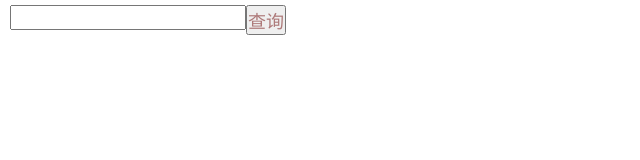
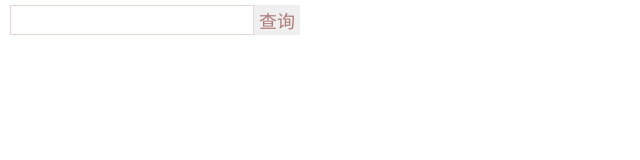
Before and after one commit to godghdai/website, a website: page public/index.html in a window 1280 px wide. Shown: the whole page, without its empty margins (0-640 px from the left). Drawn offline with Linux system fonts and the light colour scheme.

Commit message:
update css

```diff
--- a/public/css/index.css
+++ b/public/css/index.css
@@ -26,9 +26,19 @@ body {
 
 .left {
     float: left;
+    border: 1px solid #e5d6d6;
+    height: 30px;
+    box-sizing: border-box;
+    padding: 2px 5px 0px 5px;
+}
+
+.right {
+    height: 30px;
+    box-sizing: border-box;
 }
 
 .container {
+    background-color: white;
     position: relative;
     padding: 40px 10px 10px 10px;
     width: 100%;
@@ -42,6 +52,28 @@ body {
     top: 5px;
     height: 30px;
     width: 400px;
+}
+
+.toolbar .keyword {
+    border: none;
+    -moz-appearance: none;
+    -webkit-appearance: none;
+    /*解决ios上按钮的圆角问题*/
+    border-radius: 0;
+    /*解决ios上输入框圆角问题*/
+    outline: medium;
+    /*去掉鼠标点击的默认黄色边框*/
+    background-color: transparent;
+}
+
+.toolbar .search {
+    border: none;
+    outline: none;
+    -webkit-appearance: none;
+    -webkit-tap-highlight-color: rgba(0, 0, 0, 0);
+    height: 30px;
+    padding: 0px 5px 0px 5px;
+    box-sizing: border-box;
 }
 
 .toolbar .keyword,
```
Also changed, not shown: 1 other file.
